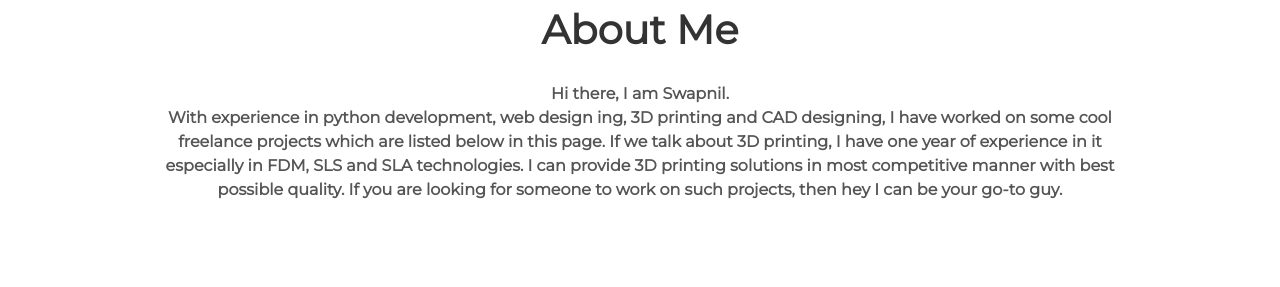
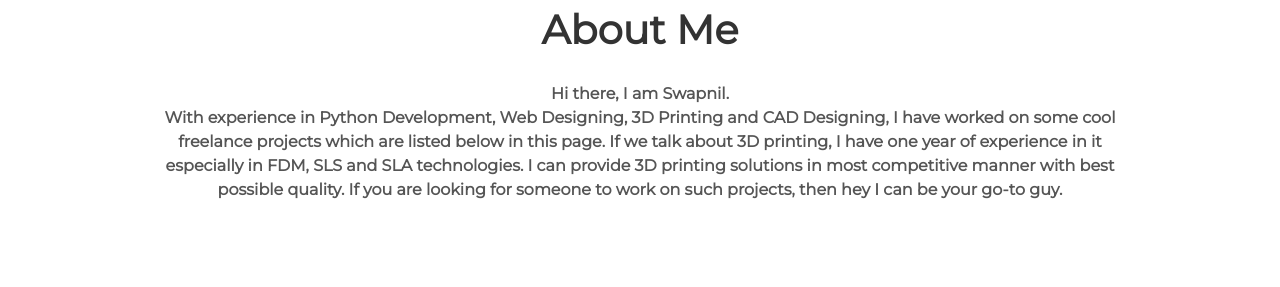
Before and after one commit to swapnilkathane/swapnilkathaneoldweb, a Jekyll site: the page built from index.html, in a window 1280 px wide and 900 px high, scrolled down 823 px. Shown: the part 152-439 px from the top of the window. Built offline with Jekyll 4.4.1, drawn with Linux system fonts in a browser that asks for light colours.

Commit message:
Update _config.yml

```diff
--- a/_config.yml
+++ b/_config.yml
@@ -7,7 +7,7 @@ description: Portfolio of Swapnil
 # User settings
 username: Swapnil Kathane
 user_description: <b>Hi there, I am Swapnil.<br>
-                  With experience in python development, web design ing, 3D printing and CAD designing, I have worked on some cool freelance projects which are listed below in this page.
+                 With experience in Python Development, Web Designing, 3D Printing and CAD Designing, I have worked on some cool freelance projects which are listed below in this page.
                  If we talk about 3D printing, I have one year of experience in it especially in FDM, SLS and SLA technologies. I can provide 3D printing solutions in most competitive
                  manner with best possible quality.  If you are looking for someone to work on  such projects, then hey I can be your go-to guy.
 
```
